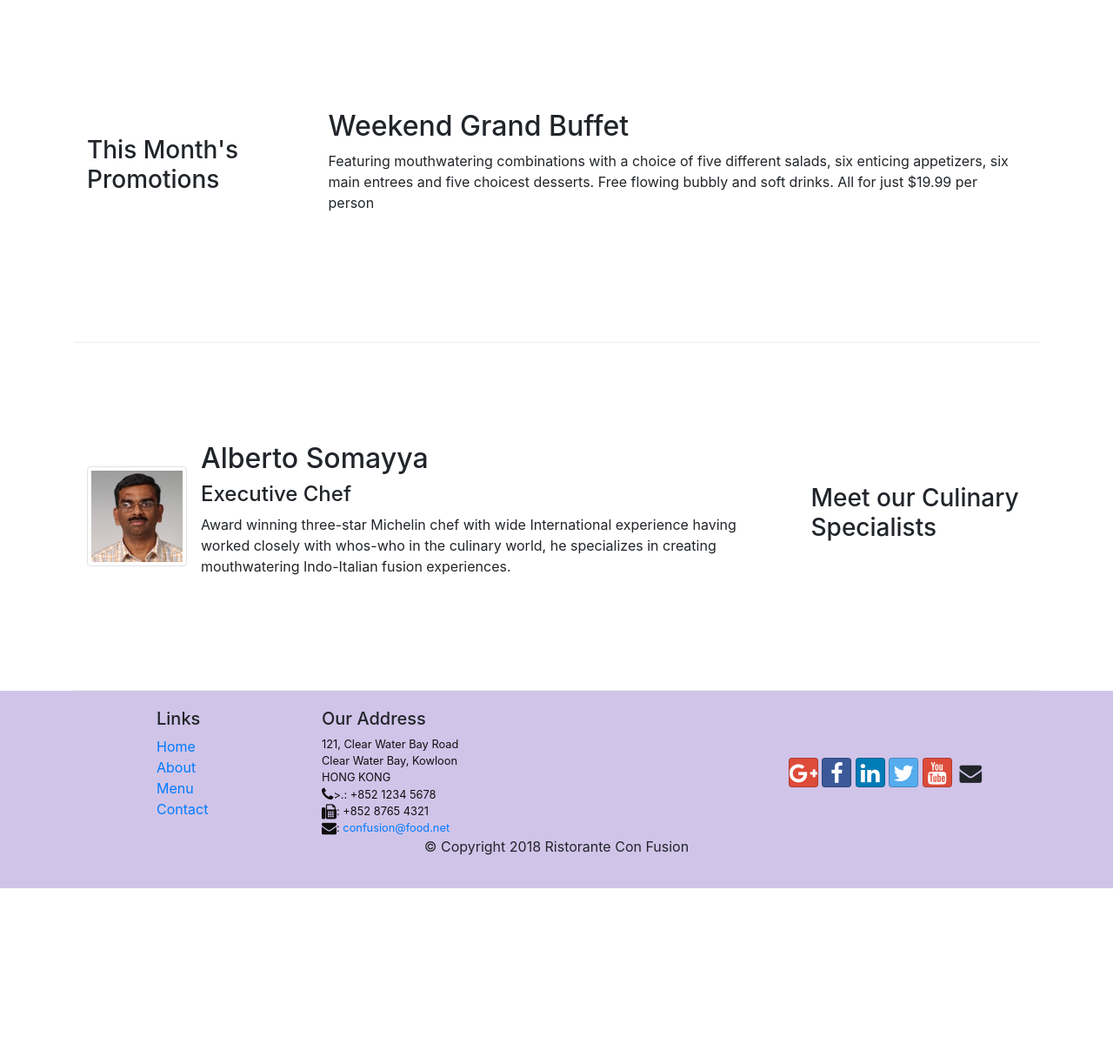
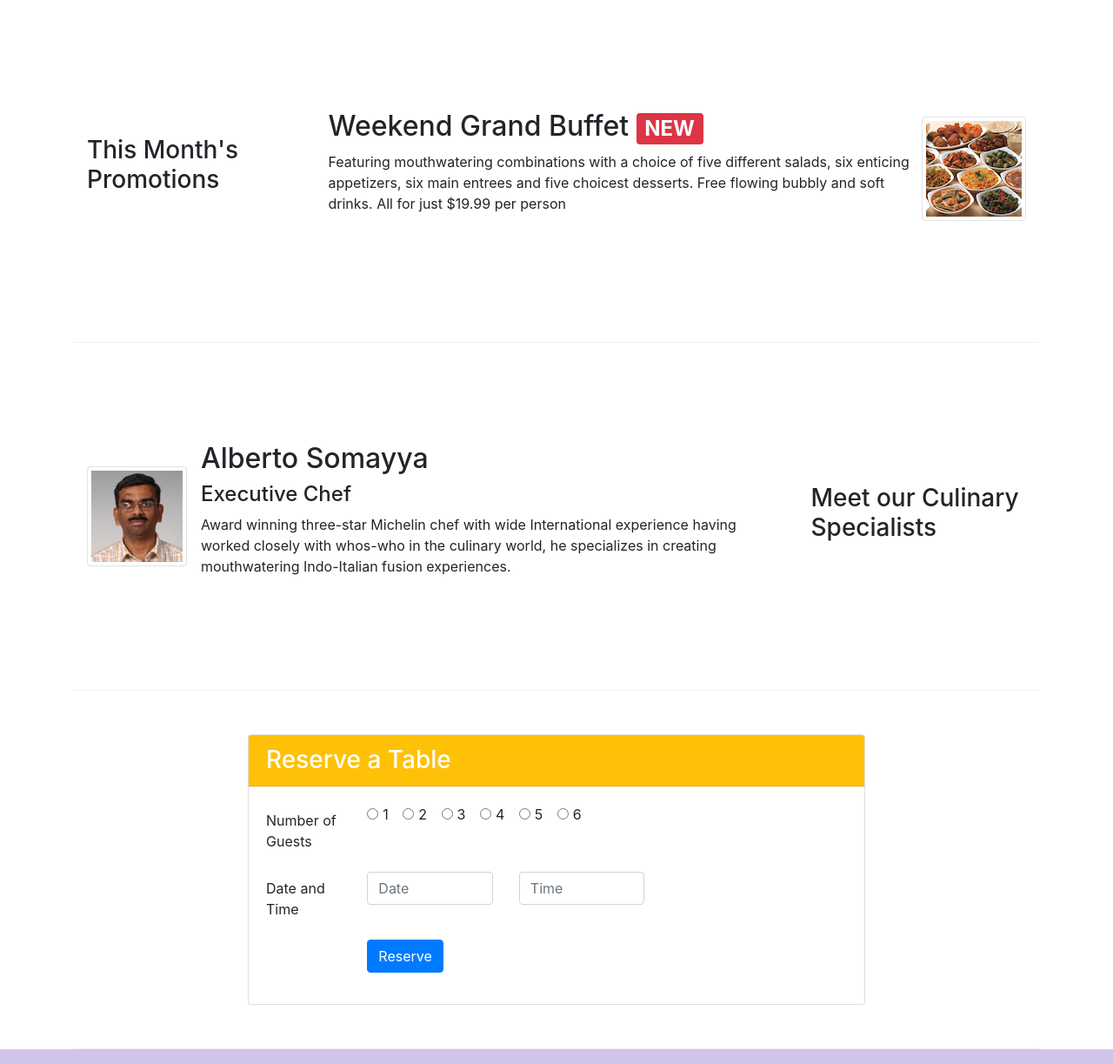
Before and after one commit to leehungtien/Bootstrap-Coursera, a website: page index.html in a window 1280 px wide. Shown: the part 740-1963 px from the top of the page at 87% size. Before the commit the page ends 1761 px from the top, so only its background shows below. Drawn offline with nearby package versions, Linux system fonts and the light colour scheme.

Commit message:
Assignment 2

```diff
--- a/index.html
+++ b/index.html
@@ -40,7 +40,11 @@
                     <h1>Ristorante con Fusion</h1>
                     <p>We take inspiration from the World's best cuisines, and create a unique fusion experience. Our lipsmacking creations will tickle your culinary senses!</p>
                 </div>
-                <div class="col-12 col-sm">
+                <div class="col-12 col-sm-3 align-self-center">
+                    <img src="img/logo.png" class="img-fluid">
+                </div>
+                <div class="col-12 col-sm-3 align-self-center">
+                    <button type="button" class="btn btn-warning btn-sm btn-block">Reserve Table</button>
                 </div>
             </div>
         </div>
@@ -72,8 +76,14 @@
                 <h3>This Month's Promotions</h3>
             </div>
             <div class="col col-sm col-md">
-                <h2>Weekend Grand Buffet</h2>
-                <p>Featuring mouthwatering combinations with a choice of five different salads, six enticing appetizers, six main entrees and five choicest desserts. Free flowing bubbly and soft drinks. All for just $19.99 per person </p>
+                <div class="media">
+                    <div class="media-body">
+                        <h2>Weekend Grand Buffet <span class="badge badge-danger">NEW</span></h2>
+                        <p class="d-none d-sm-block">Featuring mouthwatering combinations with a choice of five different salads, six enticing appetizers, six main entrees and five choicest desserts. Free flowing bubbly and soft drinks. All for just $19.99 per person </p>
+                    </div>
+                    <img class="d-flex m1-3 img-thumbnail align-self-center"
+                        src="img/buffet.png" alt="Buffet">
+                </div>
             </div>
         </div>
 
@@ -84,11 +94,70 @@
             <div class="col col-sm order-sm-first col-md">
                 <div class="media">
                     <img class="d-flex mr-3 img-thumbnail align-self-center"
-                        src="img/alberto.png" alt="alberto">
+                        src="img/alberto.png" alt="Alberto">
                     <div class="media-body">
                         <h2>Alberto Somayya</h2>
                         <h4>Executive Chef</h4>
-                        <p>Award winning three-star Michelin chef with wide International experience having worked closely with whos-who in the culinary world, he specializes in creating mouthwatering Indo-Italian fusion experiences. </p>
+                        <p class="d-none d-sm-block">Award winning three-star Michelin chef with wide International experience having worked closely with whos-who in the culinary world, he specializes in creating mouthwatering Indo-Italian fusion experiences. </p>
+                    </div>
+                </div>
+            </div>
+        </div>
+
+        <div class="row row-content align-items-center justify-content-sm-center">
+            <div class="col-sm-8">
+                <div class="card">
+                    <h3 class="card-header bg-warning text-white">Reserve a Table</h3>
+                    <div class="card-body">
+                        <form>
+                            <div class="form-group row">
+                                <label for="numguest" class="col-md-2 col-form-label">Number of Guests</label>
+                                <div class="col-md-10">
+                                    <div class="form-check form-check-inline">
+                                        <input class="form-check-input" type="radio" name="numofguests" id="numguest1" value="option1">
+                                        <label class="form-check-label" for="numguest1">1</label>
+                                    </div>
+                                    <div class="form-check form-check-inline">
+                                        <input class="form-check-input" type="radio" name="numofguests" id="numguest2" value="option2">
+                                        <label class="form-check-label" for="numguest2">2</label>
+                                    </div>
+                                        <div class="form-check form-check-inline">
+                                        <input class="form-check-input" type="radio" name="numofguests" id="numguest3" value="option3">
+                                        <label class="form-check-label" for="numguest3">3</label>
+                                    </div>
+                                    <div class="form-check form-check-inline">
+                                        <input class="form-check-input" type="radio" name="numofguests" id="numguest4" value="option4">
+                                        <label class="form-check-label" for="numguest4">4</label>
+                                    </div>
+                                    <div class="form-check form-check-inline">
+                                        <input class="form-check-input" type="radio" name="numofguests" id="numguest5" value="option5">
+                                        <label class="form-check-label" for="numguest5">5</label>
+                                    </div>
+                                        <div class="form-check form-check-inline">
+                                        <input class="form-check-input" type="radio" name="numofguests" id="numguest6" value="option6">
+                                        <label class="form-check-label" for="numguest6">6</label>
+                                    </div>
+                                </div>
+                            </div>
+
+                            <div class="form-group row">
+                                <label for="datetime" class="col-12 col-md-2 col-form-label">Date and Time</label>
+                                <div class="col-12 col-md-3">
+                                    <input type="text" class="form-control" id="Date" name="Date"
+                                        placeholder="Date">
+                                </div>
+                                <div class="col-12 col-md-3">
+                                    <input type="text" class="form-control" id="Time" name="Time"
+                                        placeholder="Time">
+                                </div>
+                            </div>
+
+                            <div class="form-group row">
+                                <div class="col-5 offset-md-2">
+                                    <button type="button" class="btn btn-primary">Reserve</button>
+                                </div>
+                            </div>
+                        </form>
                     </div>
                 </div>
             </div>
```
